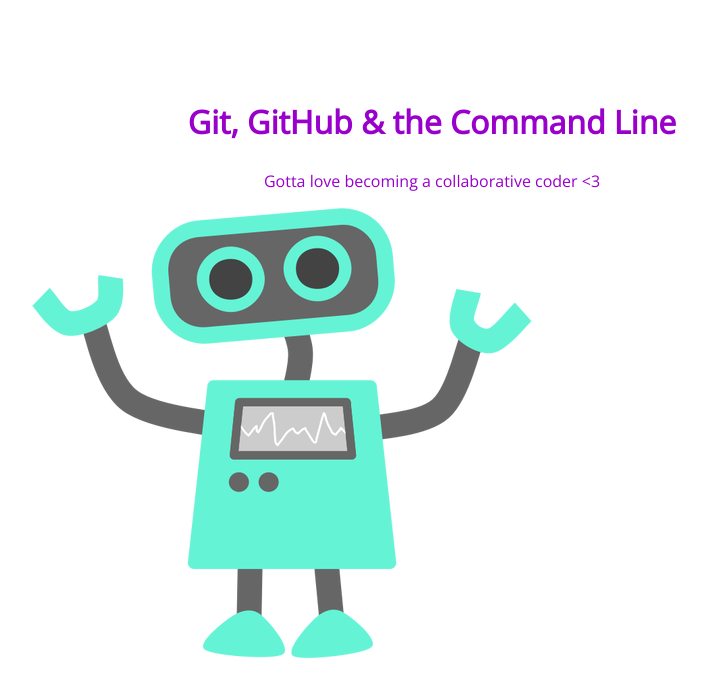
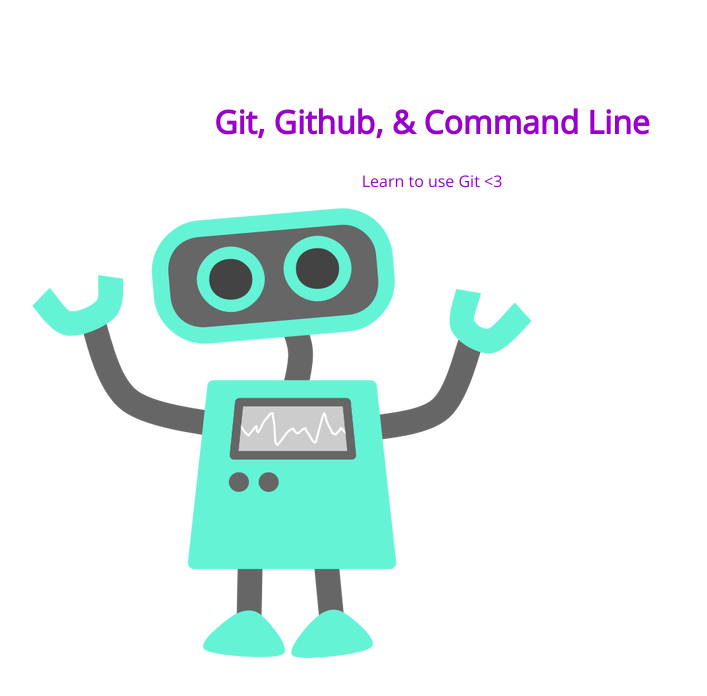
Before and after one commit to InnaMon/105-project, a plain HTML site: page index.html in a window 1280 px wide. Shown: the whole page, without its empty margins (208-915 px from the left). Drawn offline with nearby package versions, Linux system fonts and the light colour scheme.

Commit message:
make hanges to h1 and p

```diff
--- a/index.html
+++ b/index.html
@@ -8,8 +8,8 @@
 </head>
 <body>
 	<section>
-		<h1>Git, GitHub & the Command Line</h1>
-		<p>Gotta love becoming a collaborative coder <3</p>
+		<h1>Git, Github, & Command Line</h1>
+		<p>Learn to use Git <3</p>
 		<img src="img/happy-blue-robot.png">
 	</section>
 </body>
```
